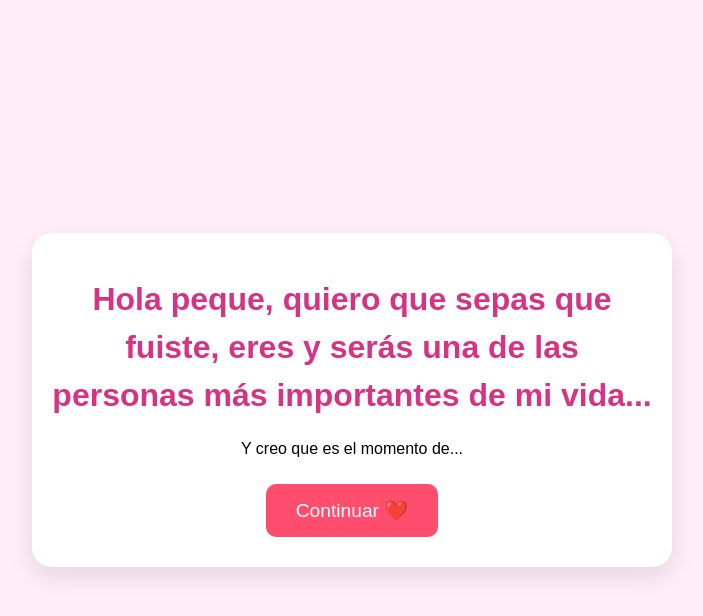
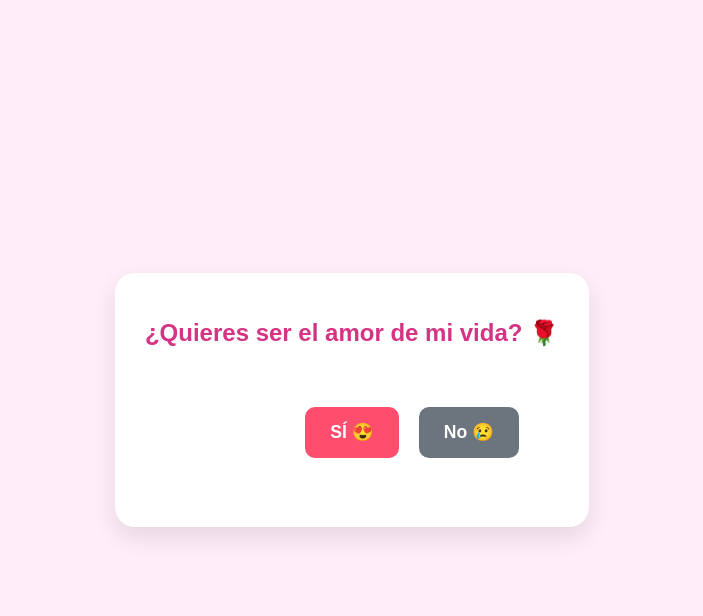
Before and after one commit to tadeodanielsanchez2120-cloud/para-mi-peque-, a plain HTML site: page index.html in a window 1280 px wide. Both pictures are taken after a click on the button "Continuar ❤️". Shown: the whole page, without its empty margins (288-991 px from the left). Drawn offline with Linux system fonts and the light colour scheme.

Commit message:
Refactor HTML structure and styles

```diff
--- a/index.html
+++ b/index.html
@@ -1,4 +1,5 @@
-<!DOCTYPE html>
+
+  <!DOCTYPE html>
 <html lang="es">
 <head>
     <meta charset="UTF-8">
@@ -11,40 +12,75 @@
             align-items: center;
             height: 100vh;
             margin: 0;
-            font-family: 'Arial', sans-serif;
+            font-family: sans-serif;
             background-color: #ffeef8;
             text-align: center;
+            overflow: hidden; /* Para que el botón no cree barras de scroll al moverse */
         }
         .container {
-            max-width: 600px;
-            padding: 20px;
+            max-width: 500px;
+            padding: 30px;
             background: white;
             border-radius: 20px;
             box-shadow: 0 10px 25px rgba(0,0,0,0.1);
         }
-        h1 { color: #d63384; line-height: 1.5; }
+        h1 { color: #d63384; font-size: 1.5rem; }
         .btn {
-            padding: 15px 30px;
-            font-size: 1.2rem;
+            padding: 15px 25px;
+            font-size: 1.1rem;
             cursor: pointer;
             border: none;
             border-radius: 10px;
             margin: 10px;
-            transition: 0.3s;
+            font-weight: bold;
         }
         #btn-si { background-color: #ff4d6d; color: white; }
-        #btn-no { background-color: #6c757d; color: white; position: absolute; }
-        .hidden { display: none; }
-        #gif { width: 200px; margin-bottom: 20px; }
+        #btn-no { background-color: #6c757d; color: white; position: absolute; transition: 0.1s; }
+        .hidden { display: none !important; }
     </style>
 </head>
 <body>
 
     <div id="pantalla1" class="container">
         <h1>Hola peque, quiero que sepas que fuiste, eres y serás una de las personas más importantes de mi vida...</h1>
-        <p>Y creo que es el momento de...</p>
-        <button class="btn" id="btn-si" onclick="siguientePagina()">Continuar ❤️</button>
+        <p>Y creo que es el momento de que si...</p>
+        <button class="btn" id="btn-comenzar" onclick="mostrarSegundaPagina()">Continuar ❤️</button>
     </div>
 
     <div id="pantalla2" class="container hidden">
-        <img id="gif" src="
+        <h1>¿Quieres ser el amor de mi vida? 🌹</h1>
+        <div style="margin-top: 50px; height: 100px;">
+            <button class="btn" id="btn-si" onclick="ganaste()">SÍ 😍</button>
+            <button class="btn" id="btn-no" onmouseover="escapar()" onclick="escapar()">No 😢</button>
+        </div>
+    </div>
+
+    <div id="pantalla-final" class="container hidden">
+        <h1>¡SABÍA QUE DIRÍAS QUE SÍ! ❤️</h1>
+        <p>Eres lo mejor que me ha pasado.</p>
+    </div>
+
+    <script>
+        function mostrarSegundaPagina() {
+            // Quitamos la pantalla 1 y mostramos la 2
+            document.getElementById('pantalla1').classList.add('hidden');
+            document.getElementById('pantalla2').classList.remove('hidden');
+        }
+
+        function escapar() {
+            const btnNo = document.getElementById('btn-no');
+            // Calcula nuevas coordenadas aleatorias dentro de la ventana
+            const x = Math.random() * (window.innerWidth - btnNo.offsetWidth);
+            const y = Math.random() * (window.innerHeight - btnNo.offsetHeight);
+
+            btnNo.style.left = x + 'px';
+            btnNo.style.top = y + 'px';
+        }
+
+        function ganaste() {
+            document.getElementById('pantalla2').classList.add('hidden');
+            document.getElementById('pantalla-final').classList.remove('hidden');
+        }
+    </script>
+</body>
+</html>
```
